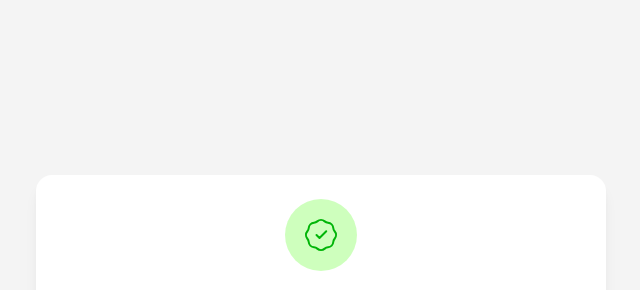
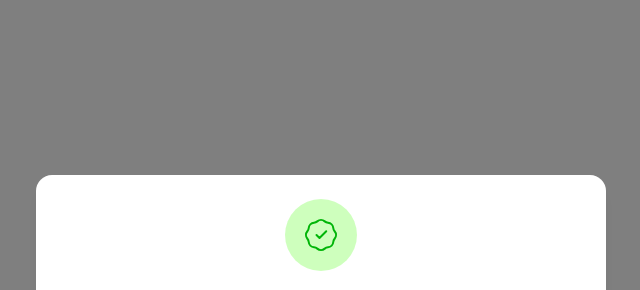
Before and after one commit to thanglele/TuongTacNguoiMay, a plain HTML site: page Composite/Tb-QLSP/Tb_Capnhatthanhcong/Capnhatspthanhcong.html in a window 1280 px wide. Shown: the part 115-405 px from the top of the page, without its empty margins (319-959 px from the left). Drawn offline with Linux system fonts and the light colour scheme.

Commit message:
update thông báo cập nhật thành công

```diff
--- a/Composite/Tb-QLSP/Tb_Capnhatthanhcong/Capnhatspthanhcong.html
+++ b/Composite/Tb-QLSP/Tb_Capnhatthanhcong/Capnhatspthanhcong.html
@@ -2,6 +2,7 @@
 <html lang="vi">
 <link rel="stylesheet" href="style-Capnhatspthanhcong.css">
 <body>
+  <div class="modal-overlay">
   <div class="notification-popup">
     <div class="icon-container">
       <div class="circle-bg">
@@ -17,5 +18,6 @@
       <div class="subtitle">Cập nhật sản phẩm thành công</div>
     </div>
   </div>
+  </div>
 </body>
 </html>
--- a/Composite/Tb-QLSP/Tb_Capnhatthanhcong/style-Capnhatspthanhcong.css
+++ b/Composite/Tb-QLSP/Tb_Capnhatthanhcong/style-Capnhatspthanhcong.css
@@ -3,13 +3,16 @@
 body {
   margin: 0;
   font-family: 'Roboto', sans-serif;
-  background: #f4f4f4;
+}
+.modal-overlay {
+  position: fixed;
+  inset: 0;
+  background-color: rgba(0, 0, 0, 0.5);
+  z-index: 999;
   display: flex;
   justify-content: center;
   align-items: center;
-  height: 100vh;
 }
-
 .notification-popup {
   display: flex;
   flex-direction: column;
```
